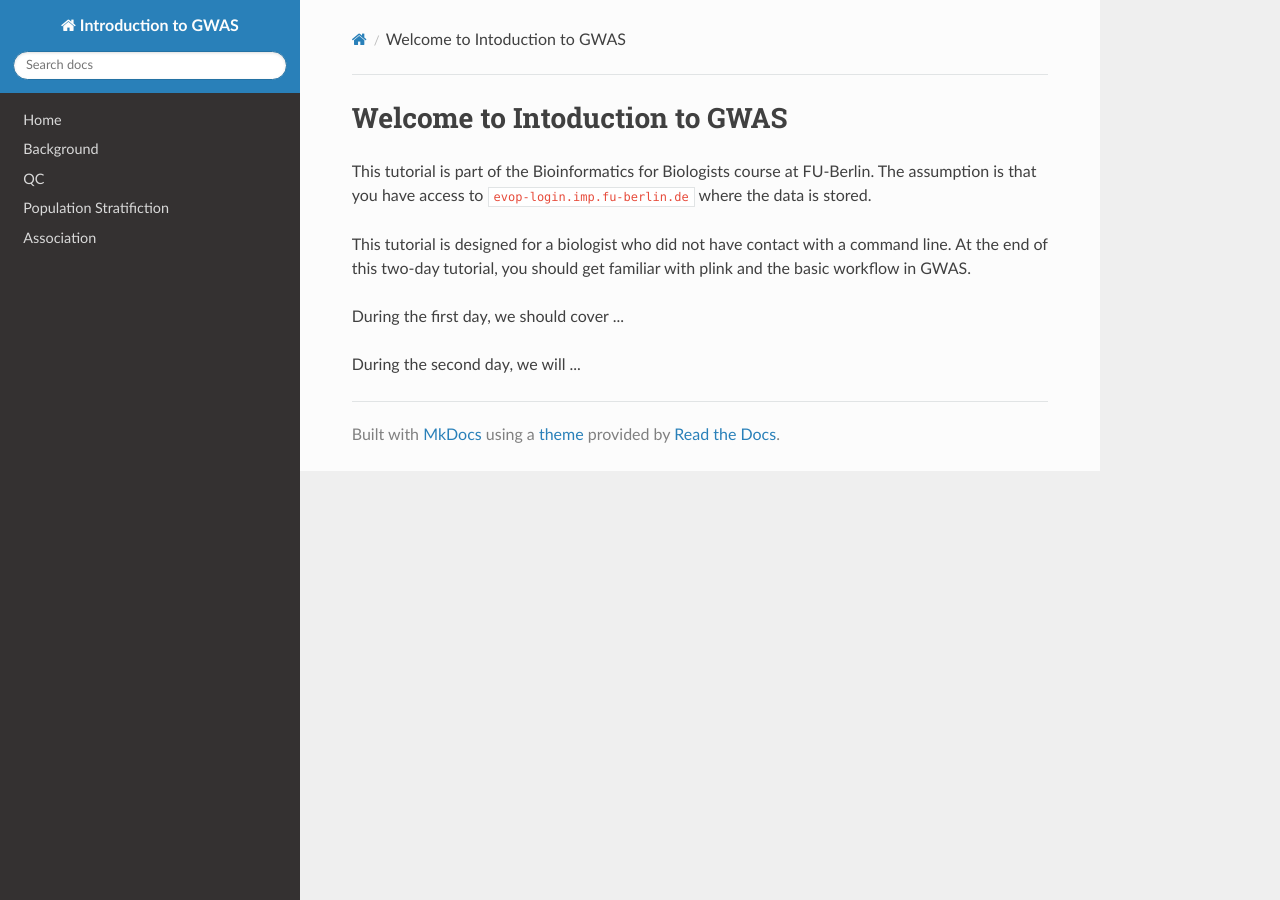
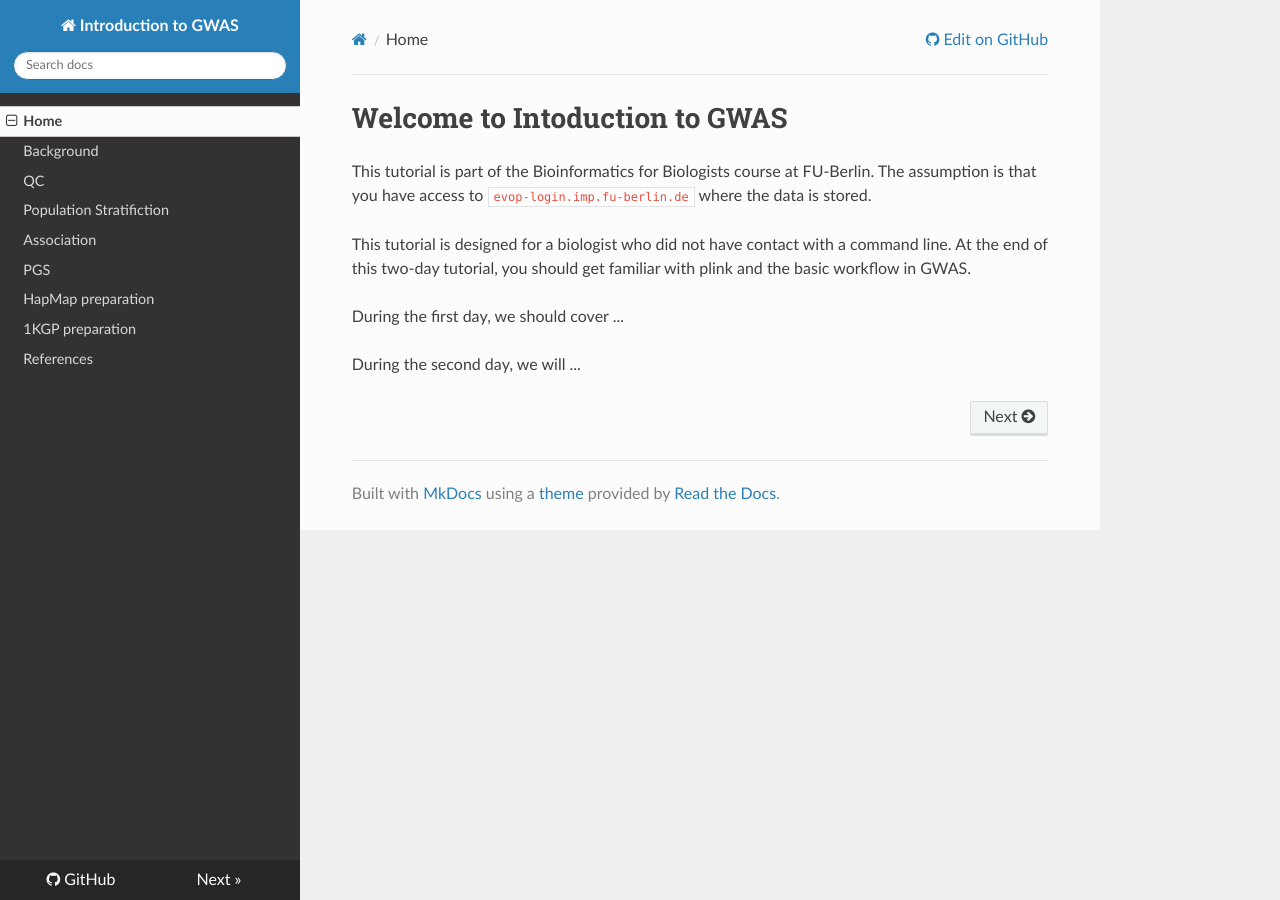
Before and after one commit to bajicv/gwas_intro, an MkDocs documentation site: the page built from docs/index.md, in a window 1280 px wide. Built offline with MkDocs 1.6.1, drawn with Linux system fonts in a browser that asks for light colours; nearby versions of some CDN libraries.

Commit message:
changes in yml

```diff
--- a/mkdocs.yml
+++ b/mkdocs.yml
@@ -1,5 +1,6 @@
 # Project information
 site_name: "Introduction to GWAS"
+repo_url: https://github.com/bajicv/gwas_intro
 site_author: Vladimir Bajić
 
 
@@ -23,11 +24,17 @@ markdown_extensions:
       alternate_style: true
   - pymdownx.highlight:
       anchor_linenums: true
+  - pymdownx.tasklist:
+      custom_checkbox: true
 
 # Pages
 nav:
-    - Home: 0_index.md
+    - Home: index.md
     - Background: 1_background.md
     - QC: 2_QC.md
     - Population Stratifiction: 3_pop_stratification.md
     - Association: 4_association.md
+    - PGS: 5_PGS.md
+    - HapMap preparation: 6_preparation_HapMap.md
+    - 1KGP preparation: 7_preparation_1KGP.md
+    - References: 8_refs.md
```
